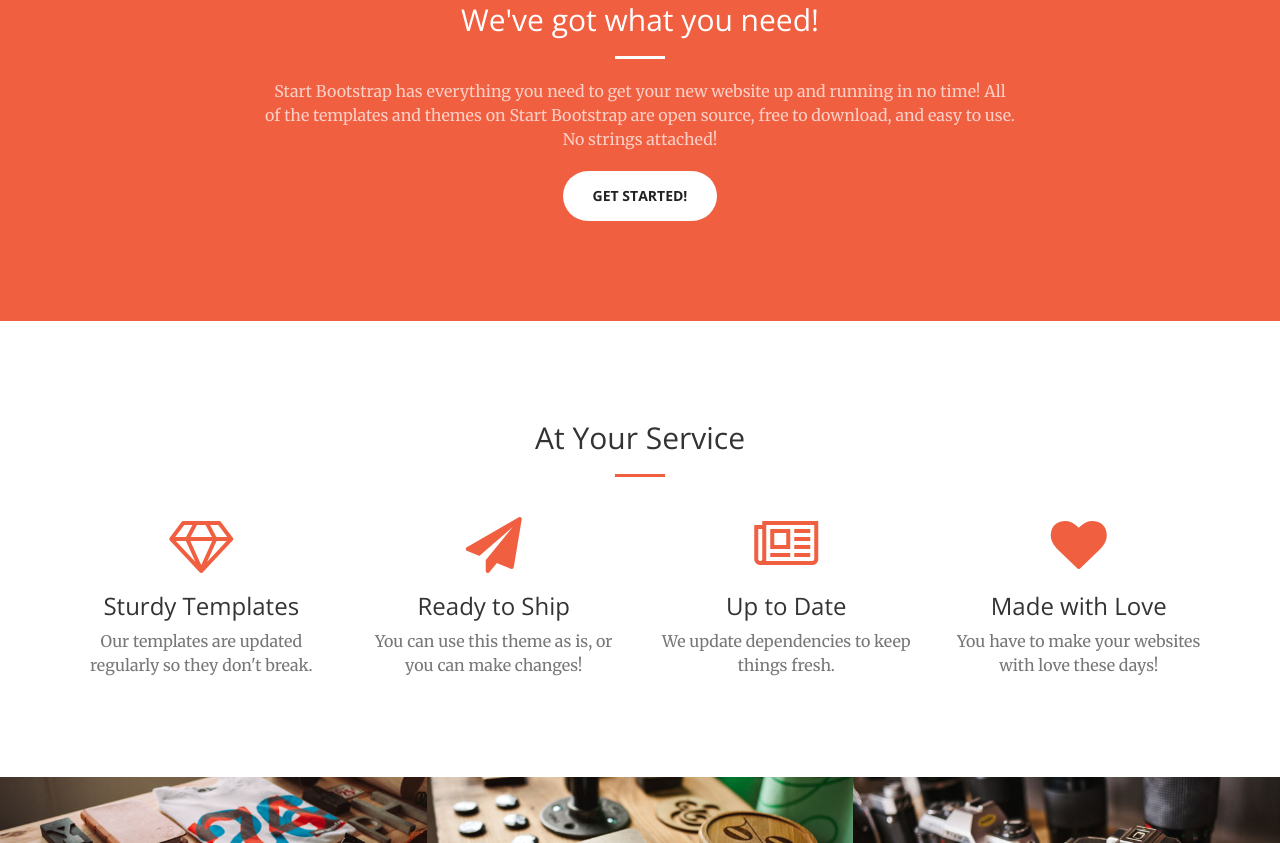
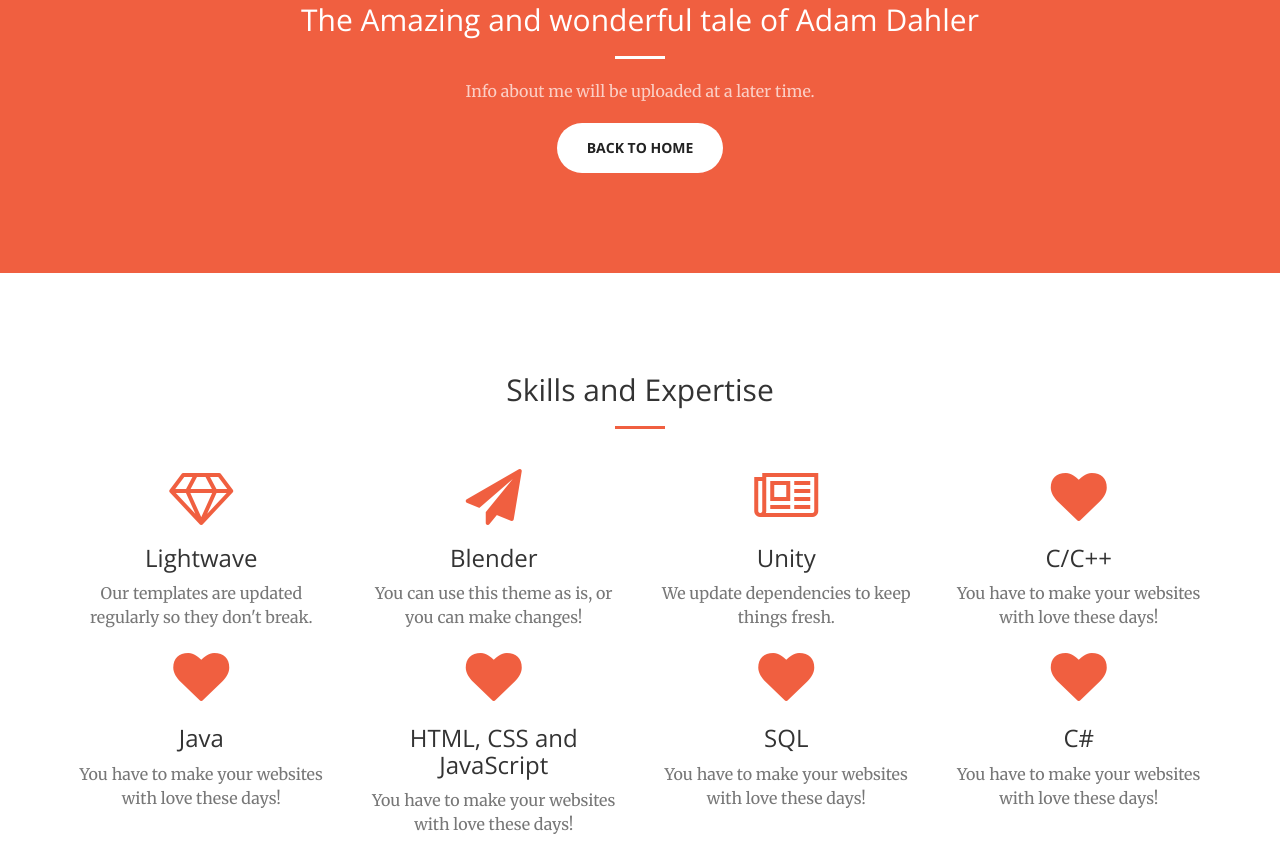
Before and after one commit to ad830/ad830.github.io, a plain HTML site: page index.html in a window 1280 px wide. Shown: the part 897-1740 px from the top of the page. Drawn offline with nearby package versions, Linux system fonts and the light colour scheme.

Commit message:
Made changes to names and headers

```diff
--- a/index.html
+++ b/index.html
@@ -9,7 +9,7 @@
     <meta name="description" content="">
     <meta name="author" content="">
 
-    <title>Creative - Start Bootstrap Theme</title>
+    <title>Adam Dahler's Animation Showcase</title>
 
     <!-- Bootstrap Core CSS -->
     <link rel="stylesheet" href="css/bootstrap.min.css" type="text/css">
@@ -46,20 +46,20 @@
                     <span class="icon-bar"></span>
                     <span class="icon-bar"></span>
                 </button>
-                <a class="navbar-brand page-scroll" href="#page-top">Start Bootstrap</a>
+                <a class="navbar-brand page-scroll" href="#page-top">Back to top</a>
             </div>
 
             <!-- Collect the nav links, forms, and other content for toggling -->
             <div class="collapse navbar-collapse" id="bs-example-navbar-collapse-1">
                 <ul class="nav navbar-nav navbar-right">
                     <li>
-                        <a class="page-scroll" href="#about">About</a>
+                        <a class="page-scroll" href="#about">About Me</a>
                     </li>
                     <li>
-                        <a class="page-scroll" href="#services">Services</a>
+                        <a class="page-scroll" href="#services">Skills and Expertise</a>
                     </li>
                     <li>
-                        <a class="page-scroll" href="#portfolio">Portfolio</a>
+                        <a class="page-scroll" href="#portfolio">Projects</a>
                     </li>
                     <li>
                         <a class="page-scroll" href="#contact">Contact</a>
@@ -74,10 +74,10 @@
     <header>
         <div class="header-content">
             <div class="header-content-inner">
-                <h1>Your Favorite Source of Free Bootstrap Themes</h1>
+                <h1>Welcome</h1>
                 <hr>
-                <p>Start Bootstrap can help you build better websites using the Bootstrap CSS framework! Just download your template and start going, no strings attached!</p>
-                <a href="#about" class="btn btn-primary btn-xl page-scroll">Find Out More</a>
+                <p>To view any pieces of my portfolio, either click on any of the links at the top of the page or just scroll down. To help get you started, click on the "About Me" button below.</p>
+                <a href="#about" class="btn btn-primary btn-xl page-scroll">About Me</a>
             </div>
         </div>
     </header>
@@ -86,10 +86,10 @@
         <div class="container">
             <div class="row">
                 <div class="col-lg-8 col-lg-offset-2 text-center">
-                    <h2 class="section-heading">We've got what you need!</h2>
+                    <h2 class="section-heading">The Amazing and wonderful tale of Adam Dahler</h2>
                     <hr class="light">
-                    <p class="text-faded">Start Bootstrap has everything you need to get your new website up and running in no time! All of the templates and themes on Start Bootstrap are open source, free to download, and easy to use. No strings attached!</p>
-                    <a href="#" class="btn btn-default btn-xl">Get Started!</a>
+                    <p class="text-faded">Info about me will be uploaded at a later time.</p>
+                    <a href="#" class="btn btn-default btn-xl">Back to Home</a>
                 </div>
             </div>
         </div>
@@ -99,7 +99,7 @@
         <div class="container">
             <div class="row">
                 <div class="col-lg-12 text-center">
-                    <h2 class="section-heading">At Your Service</h2>
+                    <h2 class="section-heading">Skills and Expertise</h2>
                     <hr class="primary">
                 </div>
             </div>
@@ -109,28 +109,56 @@
                 <div class="col-lg-3 col-md-6 text-center">
                     <div class="service-box">
                         <i class="fa fa-4x fa-diamond wow bounceIn text-primary"></i>
-                        <h3>Sturdy Templates</h3>
+                        <h3>Lightwave</h3>
                         <p class="text-muted">Our templates are updated regularly so they don't break.</p>
                     </div>
                 </div>
                 <div class="col-lg-3 col-md-6 text-center">
                     <div class="service-box">
                         <i class="fa fa-4x fa-paper-plane wow bounceIn text-primary" data-wow-delay=".1s"></i>
-                        <h3>Ready to Ship</h3>
+                        <h3>Blender</h3>
                         <p class="text-muted">You can use this theme as is, or you can make changes!</p>
                     </div>
                 </div>
                 <div class="col-lg-3 col-md-6 text-center">
                     <div class="service-box">
                         <i class="fa fa-4x fa-newspaper-o wow bounceIn text-primary" data-wow-delay=".2s"></i>
-                        <h3>Up to Date</h3>
+                        <h3>Unity</h3>
                         <p class="text-muted">We update dependencies to keep things fresh.</p>
                     </div>
                 </div>
                 <div class="col-lg-3 col-md-6 text-center">
                     <div class="service-box">
                         <i class="fa fa-4x fa-heart wow bounceIn text-primary" data-wow-delay=".3s"></i>
-                        <h3>Made with Love</h3>
+                        <h3>C/C++</h3>
+                        <p class="text-muted">You have to make your websites with love these days!</p>
+                    </div>
+                </div>
+                <div class="col-lg-3 col-md-6 text-center">
+                    <div class="service-box">
+                        <i class="fa fa-4x fa-heart wow bounceIn text-primary" data-wow-delay=".4s"></i>
+                        <h3>Java</h3>
+                        <p class="text-muted">You have to make your websites with love these days!</p>
+                    </div>
+                </div>
+                <div class="col-lg-3 col-md-6 text-center">
+                    <div class="service-box">
+                        <i class="fa fa-4x fa-heart wow bounceIn text-primary" data-wow-delay=".5s"></i>
+                        <h3>HTML, CSS and JavaScript</h3>
+                        <p class="text-muted">You have to make your websites with love these days!</p>
+                    </div>
+                </div>
+                <div class="col-lg-3 col-md-6 text-center">
+                    <div class="service-box">
+                        <i class="fa fa-4x fa-heart wow bounceIn text-primary" data-wow-delay=".6s"></i>
+                        <h3>SQL</h3>
+                        <p class="text-muted">You have to make your websites with love these days!</p>
+                    </div>
+                </div>
+                <div class="col-lg-3 col-md-6 text-center">
+                    <div class="service-box">
+                        <i class="fa fa-4x fa-heart wow bounceIn text-primary" data-wow-delay=".7s"></i>
+                        <h3>C#</h3>
                         <p class="text-muted">You have to make your websites with love these days!</p>
                     </div>
                 </div>
```
